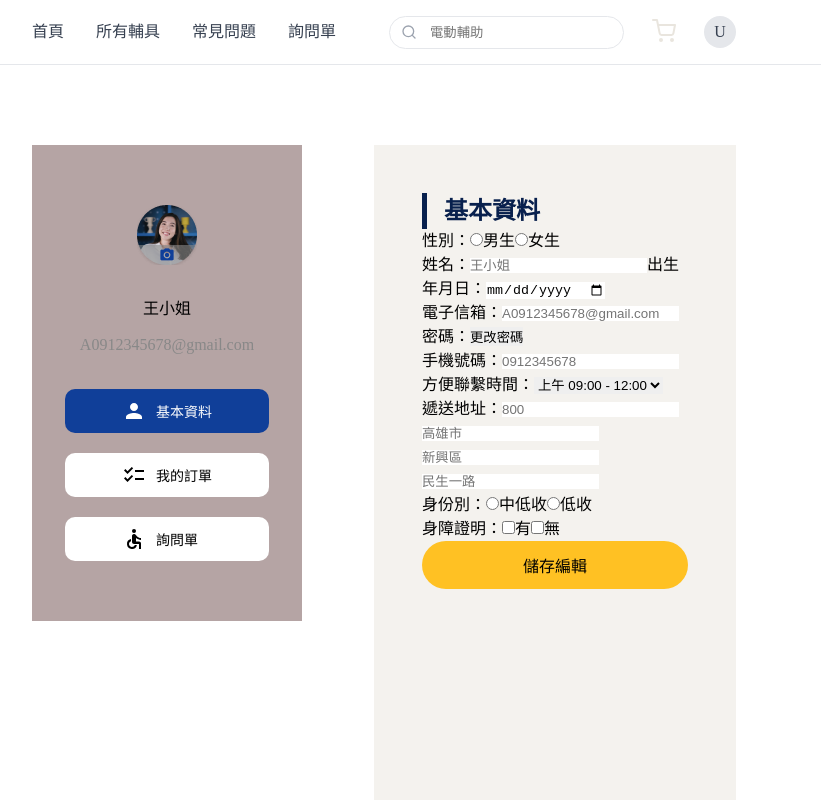
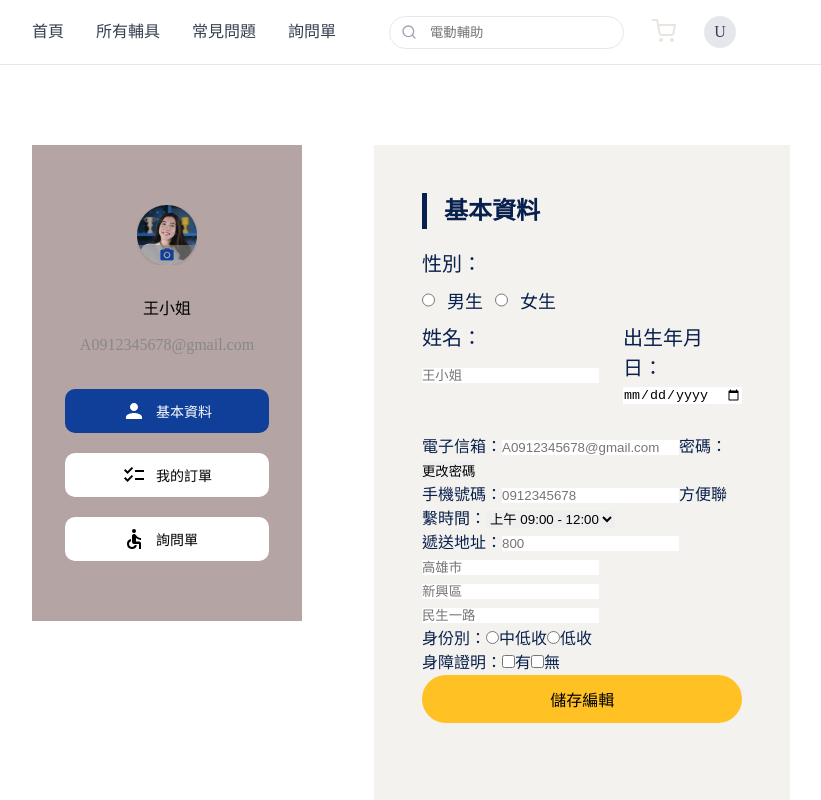
Before and after one commit to kentrpg/assist-hub, a Next.js app: page /user in a window 1280 px wide. Shown: the top 800 px of the page, without its empty margins (256-1077 px from the left). Built offline with nearby package versions, Linux system fonts and the light colour scheme.

Commit message:
feat(user): add Profile Styles -新增Profile元件中Form的樣式

```diff
--- a/components/pages/user/Profile/index.tsx
+++ b/components/pages/user/Profile/index.tsx
@@ -1,8 +1,13 @@
 import {
+  GenderField,
+  SubTitle,
+  GenderSelection,
   ProfileContainer,
-  ProfileForm,
   ProfileTitile,
   SaveBtn,
+  NameField,
+  DobField,
+  Wrapper,
 } from "./styled";
 import { useForm } from "react-hook-form";
 
@@ -36,11 +41,11 @@ const Profile = () => {
   return (
     <>
       <ProfileContainer>
-        <ProfileForm onSubmit={onSubmit}>
+        <form onSubmit={onSubmit}>
           <ProfileTitile>基本資料</ProfileTitile>
-          {/* 性別 */}
-          <div>
-            <label>性別：</label>
+          <GenderField>
+            <SubTitle htmlFor="male">性別：</SubTitle>
+            <GenderSelection>
               <input
                 type="radio"
                 id="male"
@@ -55,12 +60,14 @@ const Profile = () => {
                 {...register("gender", { required: true })}
               />
               <label htmlFor="female">女生</label>
+            </GenderSelection>
             {errors.gender && <p style={{ color: "red" }}>請選擇性別</p>}
-          </div>
+          </GenderField>
 
           {/* 姓名與生日 */}
-          <div>
-            <label htmlFor="name">姓名：</label>
+          <Wrapper>
+            <NameField>
+              <SubTitle htmlFor="name">姓名：</SubTitle>
               <input
                 type="text"
                 id="name"
@@ -70,16 +77,19 @@ const Profile = () => {
               {errors.name && (
                 <p style={{ color: "red" }}>{errors.name.message}</p>
               )}
-
-            <label htmlFor="dob">出生年月日：</label>
+            </NameField>
+            <DobField>
+              <SubTitle htmlFor="dob">出生年月日：</SubTitle>
               <input
                 type="date"
                 id="dob"
                 {...register("dob", { required: "請輸入出生年月日" })}
               />
-            {errors.dob && <p style={{ color: "red" }}>{errors.dob.message}</p>}
-          </div>
-
+              {errors.dob && (
+                <p style={{ color: "red" }}>{errors.dob.message}</p>
+              )}
+            </DobField>
+          </Wrapper>
           {/* 電子信箱與密碼 */}
           <div>
             <label htmlFor="email">電子信箱：</label>
@@ -203,7 +213,7 @@ const Profile = () => {
             <label htmlFor="disabled-no">無</label>
           </div>
           <SaveBtn>儲存編輯</SaveBtn>
-        </ProfileForm>
+        </form>
       </ProfileContainer>
     </>
   );
--- a/components/pages/user/Profile/styled.tsx
+++ b/components/pages/user/Profile/styled.tsx
@@ -1,22 +1,53 @@
 import styled from "styled-components";
 
 export const ProfileContainer = styled.div`
+  flex: 1;
   max-width: 1002px;
+  color: #08204d;
   height: 1132px;
   padding: 48px;
   background-color: #f4f2ee;
 `;
 
-export const ProfileForm = styled.form`
+export const Wrapper = styled.div`
   max-width: 906px;
+  display: flex;
 `;
 
 export const ProfileTitile = styled.h2`
+  max-width: 906px;
   font-size: 24px;
   height: 36px;
-  color: #08204d;
   padding-left: 17px;
   border-left: 5px solid #08204d;
+  margin-bottom: 20px;
+`;
+
+export const GenderField = styled.div`
+  height: 74px;
+`;
+export const SubTitle = styled.label`
+  display: inline-block;
+  height: 40px;
+  font-size: 20px;
+`;
+export const GenderSelection = styled.div`
+  display: flex;
+  column-gap: 12px;
+  font-size: 18px;
+  height: 22px;
+`;
+
+export const NameField = styled.div`
+  height: 112px;
+  max-width: 441px;
+  margin-right: 24px;
+  flex: 1;
+`;
+export const DobField = styled.div`
+  height: 112px;
+  max-width: 441px;
+  flex: 1;
 `;
 
 export const SaveBtn = styled.button`
```
Lines whose indentation alone changed are shown as unchanged.
